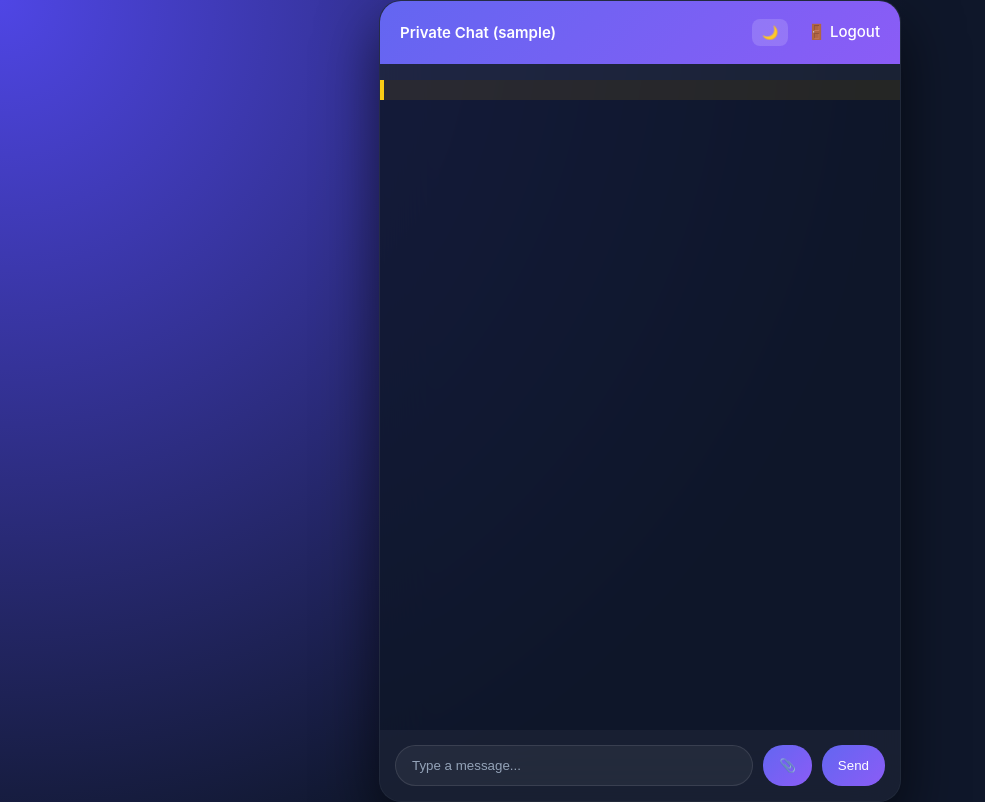
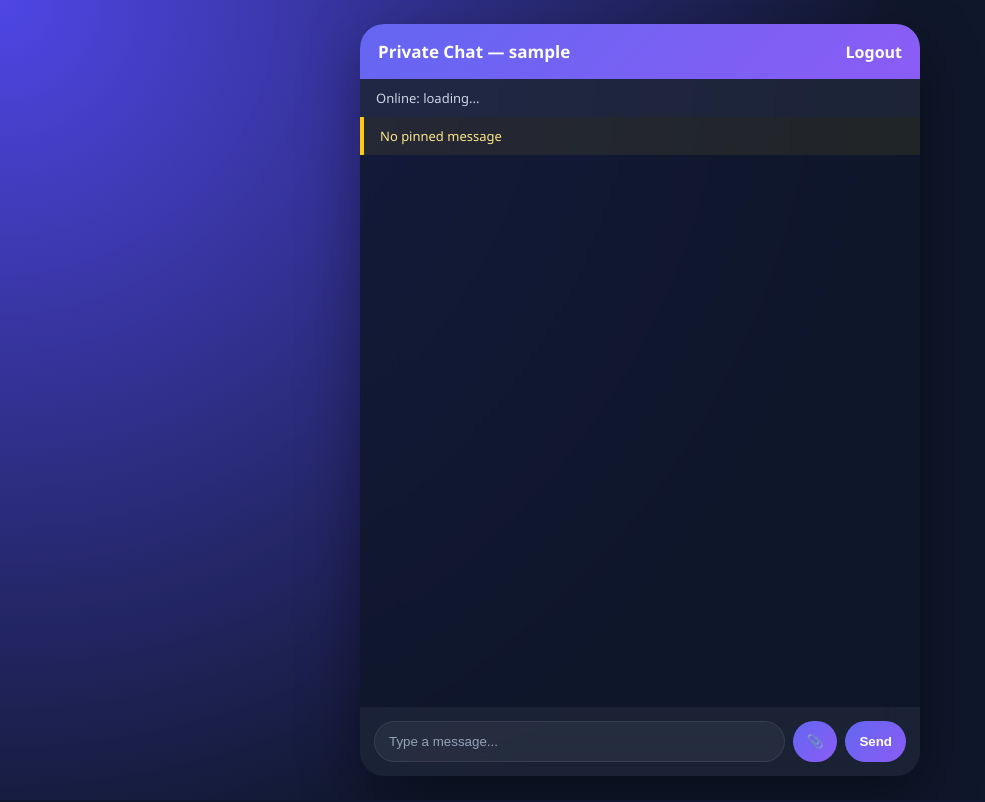
Before and after one commit to Sanketh09/friendly-chat, a Flask app: template templates/chat.html in a window 1280 px wide. Shown: the whole page, without its empty margins (0-985 px from the left). Run offline with Flask 3, Linux system fonts and the light colour scheme; the template is opened without the code that fills it: most values are stand-ins (such as "Sample title", 1, 10 or a date in 2020); some libraries are stand-ins or nearby versions.

Commit message:
Refactor chat.html for improved structure and styling

```diff
--- a/templates/chat.html
+++ b/templates/chat.html
@@ -1,419 +1,363 @@
 <!DOCTYPE html>
-<html>
+<html lang="en">
 <head>
-<title>Advanced Chat</title>
+  <meta charset="UTF-8">
   <meta name="viewport" content="width=device-width, initial-scale=1.0">
-<script src="https://cdn.socket.io/4.0.0/socket.io.min.js"></script>
-
+  <title>Chat | Friendly Chat</title>
+  <script src="https://cdn.socket.io/4.7.5/socket.io.min.js"></script>
   <style>
-:root {
-    --primary: #6366f1;
-    --secondary: #8b5cf6;
-    --accent: #06b6d4;
-    --success: #10b981;
-    --danger: #ef4444;
-}
-
-/* BODY */
+    * { box-sizing: border-box; }
     body {
       margin: 0;
-    font-family: "Inter", "Segoe UI", system-ui, sans-serif;
       min-height: 100vh;
+      font-family: "Segoe UI", Arial, sans-serif;
       background: radial-gradient(circle at top left, #4f46e5, #0f172a 60%);
+      color: white;
       display: flex;
       justify-content: center;
       align-items: center;
     }
-
-/* CONTAINER */
     .chat-container {
       width: 100%;
-    max-width: 520px;
-    height: 100dvh;
+      max-width: 560px;
+      height: 100vh;
       display: flex;
       flex-direction: column;
-    background: rgba(15, 23, 42, 0.85);
-    backdrop-filter: blur(25px);
-    border-radius: 22px;
-    box-shadow: 0 25px 60px rgba(0,0,0,0.6);
+      background: rgba(15, 23, 42, 0.86);
+      backdrop-filter: blur(20px);
+      box-shadow: 0 20px 60px rgba(0,0,0,0.4);
       overflow: hidden;
-    border: 1px solid rgba(255,255,255,0.08);
     }
-
-/* HEADER */
     .chat-header {
-    padding: 18px 20px;
+      padding: 16px 18px;
       display: flex;
+      align-items: center;
       justify-content: space-between;
-    align-items: center;
-    font-weight: 600;
-    font-size: 15px;
-    background: linear-gradient(135deg, var(--primary), var(--secondary));
-    color: white;
+      background: linear-gradient(135deg, #6366f1, #8b5cf6);
     }
-
-.chat-header button {
-    background: rgba(255,255,255,0.15);
-    border: none;
-    padding: 6px 10px;
-    border-radius: 8px;
-    cursor: pointer;
-    color: white;
-    transition: 0.2s ease;
+    .chat-header h2 {
+      margin: 0;
+      font-size: 17px;
     }
-
-.chat-header button:hover {
-    background: rgba(255,255,255,0.25);
-}
-
     .chat-header a {
       color: white;
       text-decoration: none;
-    font-weight: 500;
+      font-weight: 700;
     }
-
-/* ONLINE USERS */
     .online-users {
-    font-size: 12px;
-    padding: 8px 15px;
-    background: rgba(255,255,255,0.05);
+      padding: 10px 16px;
+      font-size: 13px;
+      background: rgba(255,255,255,0.06);
       color: #cbd5e1;
     }
-
-/* PINNED */
     .pinned {
-    padding: 10px 15px;
+      min-height: 20px;
+      padding: 10px 16px;
+      font-size: 13px;
+      color: #fde68a;
+      background: rgba(250, 204, 21, 0.08);
+      border-left: 4px solid #facc15;
+    }
+    .typing {
+      min-height: 18px;
+      padding: 4px 16px;
       font-size: 12px;
-    background: rgba(234, 179, 8, 0.1);
-    border-left: 4px solid #facc15;
-    color: #facc15;
+      color: #94a3b8;
     }
-
-/* CHAT AREA */
+    .reply-indicator {
+      display: none;
+      padding: 8px 16px;
+      font-size: 12px;
+      background: rgba(255,255,255,0.06);
+      color: #cbd5e1;
+    }
     .chat-box {
       flex: 1;
-    padding: 18px;
+      padding: 16px;
       overflow-y: auto;
       display: flex;
       flex-direction: column;
-    gap: 14px;
+      gap: 12px;
     }
-
-/* MESSAGE BASE */
     .message {
-    max-width: 75%;
-    padding: 14px 16px;
+      max-width: 78%;
+      padding: 13px 15px;
       border-radius: 18px;
       font-size: 14px;
-    line-height: 1.5;
-    animation: fadeIn 0.25s ease;
-    position: relative;
+      line-height: 1.45;
       word-wrap: break-word;
     }
-
-/* YOUR MESSAGE */
     .me {
       align-self: flex-end;
-    background: linear-gradient(135deg, var(--accent), var(--primary));
-    color: white;
-    box-shadow: 0 8px 20px rgba(99,102,241,0.4);
+      background: linear-gradient(135deg, #06b6d4, #6366f1);
+      color: #fff;
     }
-
-/* OTHER MESSAGE */
     .other {
       align-self: flex-start;
       background: rgba(255,255,255,0.08);
+      border: 1px solid rgba(255,255,255,0.06);
       color: #e2e8f0;
-    border: 1px solid rgba(255,255,255,0.05);
     }
-
-/* ADMIN HIGHLIGHT */
-.message[style*="gold"] {
-    border: 2px solid gold;
-    box-shadow: 0 0 12px rgba(255,215,0,0.5);
+    .admin-highlight {
+      border: 1px solid rgba(255,215,0,0.5);
+      box-shadow: 0 0 14px rgba(255,215,0,0.15);
     }
-
-/* REPLY */
     .reply-preview {
+      font-size: 12px;
+      margin-bottom: 8px;
+      padding-left: 10px;
+      border-left: 3px solid #22d3ee;
+      color: #cbd5e1;
+    }
+    .timestamp {
+      margin-top: 8px;
       font-size: 11px;
-    opacity: 0.7;
-    border-left: 3px solid var(--accent);
-    padding-left: 8px;
-    margin-bottom: 6px;
+      opacity: 0.75;
+    }
+    .actions {
+      margin-top: 8px;
+      font-size: 12px;
+      opacity: 0.9;
+    }
+    .actions span {
+      cursor: pointer;
+      margin-right: 10px;
+      color: #93c5fd;
+    }
+    .actions span:hover {
+      text-decoration: underline;
+    }
+    .chat-input {
+      display: flex;
+      gap: 8px;
+      padding: 14px;
+      background: rgba(255,255,255,0.05);
+    }
+    .chat-input input[type="text"] {
+      flex: 1;
+      padding: 12px 14px;
+      border-radius: 999px;
+      border: 1px solid rgba(255,255,255,0.08);
+      background: rgba(255,255,255,0.05);
+      color: #fff;
+      outline: none;
+    }
+    .chat-input input[type="text"]::placeholder {
       color: #94a3b8;
     }
-
-/* TIME */
-.timestamp {
-    font-size: 10px;
-    opacity: 0.6;
-    margin-top: 6px;
-}
-
-/* INPUT AREA */
-.chat-input {
-    display: flex;
-    padding: 15px;
-    gap: 10px;
-    background: rgba(255,255,255,0.04);
-}
-
-.chat-input input {
-    flex: 1;
-    padding: 12px 16px;
-    border-radius: 25px;
-    border: 1px solid rgba(255,255,255,0.1);
-    background: rgba(255,255,255,0.05);
-    color: white;
-    outline: none;
-}
-
-.chat-input input::placeholder {
-    color: #94a3b8;
-}
-
     .chat-input button {
       border: none;
-    padding: 10px 16px;
-    border-radius: 20px;
+      padding: 10px 14px;
+      border-radius: 999px;
       cursor: pointer;
-    background: linear-gradient(135deg, var(--primary), var(--secondary));
-    color: white;
-    font-weight: 500;
-    transition: 0.2s ease;
+      background: linear-gradient(135deg, #6366f1, #8b5cf6);
+      color: #fff;
+      font-weight: 700;
     }
-
-.chat-input button:hover {
-    transform: scale(1.05);
-    box-shadow: 0 6px 15px rgba(139,92,246,0.5);
+    .hidden { display: none; }
+    .file-preview img {
+      max-width: 180px;
+      border-radius: 10px;
+      margin-top: 8px;
     }
-
-/* ACTION BUTTONS */
-.action-buttons {
-    font-size: 11px;
-    margin-top: 6px;
-    opacity: 0.6;
+    .file-preview a {
+      color: #7dd3fc;
+      text-decoration: none;
+      font-weight: 700;
     }
-
-.action-buttons span {
-    cursor: pointer;
-    margin-right: 8px;
-    transition: 0.2s;
-}
-
-.action-buttons span:hover {
-    opacity: 1;
-    color: var(--accent);
-}
-
-/* TYPING */
-.typing {
-    font-size: 12px;
-    padding: 5px 15px;
-    color: #94a3b8;
-}
-
-/* ANIMATION */
-@keyframes fadeIn {
-    from {opacity: 0; transform: translateY(5px);}
-    to {opacity: 1; transform: translateY(0);}
-}
-
-/* MOBILE */
-@media (max-width: 768px) {
+    @media (min-width: 768px) {
       .chat-container {
-        border-radius: 0;
+        height: 94vh;
+        max-height: 900px;
+        border-radius: 24px;
       }
     }
   </style>
-
 </head>
-
-<body class="dark">
-
+<body>
   <div class="chat-container">
-
     <div class="chat-header">
-    <div>
-        Private Chat ({{ username }})
-    </div>
-    <div>
-        <button onclick="toggleTheme()">🌙</button>
-        <a href="/logout" style="color:white;margin-left:15px;text-decoration:none;">
-            🚪 Logout
-        </a>
-    </div>
+      <h2>Private Chat — {{ username }}</h2>
+      <a href="/logout">Logout</a>
     </div>
 
-
-    <div class="online-users" id="users"></div>
-    <div class="pinned" id="pinned"></div>
+    <div class="online-users" id="users">Online: loading...</div>
+    <div class="pinned" id="pinned">No pinned message</div>
+    <div class="typing" id="typing"></div>
+    <div class="reply-indicator" id="reply-indicator"></div>
 
     <div class="chat-box" id="chat-box"></div>
-    <div class="typing" id="typing"></div>
 
     <div class="chat-input">
-    <input id="msg" placeholder="Type a message...">
-    <input type="file" id="fileInput" style="display:none" onchange="sendFile()">
-    <button onclick="document.getElementById('fileInput').click()">📎</button>
-    <button onclick="sendMessage()">Send</button>
+      <input id="msg" type="text" placeholder="Type a message...">
+      <input type="file" id="fileInput" class="hidden" onchange="sendFile()">
+      <button type="button" onclick="document.getElementById('fileInput').click()">📎</button>
+      <button type="button" onclick="sendMessage()">Send</button>
     </div>
   </div>
 
   <script>
-var socket = io();
-var username = "{{ username }}";
-var role = "{{ role }}";
-var replyTo = null;
+    const socket = io();
+    const username = "{{ username }}";
+    let replyTo = null;
 
-socket.on("connect", function() {
+    socket.on("connect", function () {
       socket.emit("join");
     });
 
+    socket.on("chat_history", function (messages) {
+      const box = document.getElementById("chat-box");
+      box.innerHTML = "";
+      messages.forEach(function (msg) {
+        appendMessage(msg);
+      });
+    });
 
-function getTime() {
-    const now = new Date();
-    return now.getHours().toString().padStart(2,'0') + ":" +
-           now.getMinutes().toString().padStart(2,'0');
-}
-
-socket.on("update_users", function(users){
-    document.getElementById("users").innerHTML =
+    socket.on("update_users", function (users) {
+      document.getElementById("users").textContent =
         "Online (" + users.length + "): " + users.join(", ");
     });
 
-socket.on("receive_message", function(data){
-    var div = document.createElement("div");
-    if (data.sender === username) {
-    div.className = "message me";
-} else {
-    div.className = "message other";
+    socket.on("receive_message", function (data) {
+      appendMessage(data);
+    });
+
+    socket.on("show_pinned", function (data) {
+      document.getElementById("pinned").textContent = "📌 Pinned: " + (data.text || "");
+    });
+
+    socket.on("show_typing", function (data) {
+      if (data.sender !== username) {
+        document.getElementById("typing").textContent = data.sender + " is typing...";
+        setTimeout(function () {
+          document.getElementById("typing").textContent = "";
+        }, 1200);
+      }
+    });
+
+    socket.on("receive_file", function (data) {
+      appendFileMessage(data);
+    });
+
+    socket.on("file_error", function (data) {
+      alert(data.error || "Upload failed");
+    });
+
+    function getTime() {
+      return new Date().toLocaleTimeString([], { hour: "2-digit", minute: "2-digit" });
     }
 
-// 👇 Add role highlight
-if (data.role === "admin") {
-    div.style.border = "2px solid gold";
-}
+    function sendMessage() {
+      const input = document.getElementById("msg");
+      const text = input.value.trim();
+      if (!text) return;
 
-    div.id = data.id;
-
-    var replyHTML = "";
-    if(data.reply){
-        replyHTML = "<div class='reply-preview'>Reply to: " + data.reply + "</div>";
-    }
-
-    div.innerHTML =
-        replyHTML +
-        "<strong>" + data.sender + (data.role === "admin" ? " 👑" : "") + "</strong><br>" +
-        data.text +
-        "<div class='timestamp'>" + data.time + "</div>" +
-        "<div class='action-buttons'>" +
-        "<span onclick='setReply(\""+data.text+"\")'>↩ Reply</span> | " +
-        "<span onclick='pinMessage(\""+data.text+"\")'>📌 Pin</span>" +
-        "</div>";
-
-    document.getElementById("chat-box").appendChild(div);
-    document.getElementById("chat-box").scrollTop =
-        document.getElementById("chat-box").scrollHeight;
-});
-
-function sendMessage(){
-    var input = document.getElementById("msg");
-
-    if(input.value.trim() !== ""){
-        socket.emit("send_message",{
-    text: input.value,
+      socket.emit("send_message", {
+        text: text,
         time: getTime(),
         reply: replyTo
       });
 
-
       replyTo = null;
       input.value = "";
-    }
+      input.placeholder = "Type a message...";
+      document.getElementById("reply-indicator").style.display = "none";
     }
 
-document.getElementById("msg").addEventListener("keydown", function(e) {
-    if (e.key === "Enter" && !e.shiftKey) {
+    document.getElementById("msg").addEventListener("input", function () {
+      socket.emit("typing", { sender: username });
+    });
+
+    document.getElementById("msg").addEventListener("keydown", function (e) {
+      if (e.key === "Enter") {
         e.preventDefault();
         sendMessage();
       }
     });
 
-function setReply(text){
+    function setReply(text) {
       replyTo = text;
-    document.getElementById("msg").placeholder =
-        "Replying to: " + text;
+      const box = document.getElementById("reply-indicator");
+      box.style.display = "block";
+      box.textContent = "Replying to: " + text;
+      document.getElementById("msg").focus();
     }
 
-function pinMessage(text){
-    socket.emit("pin_message",{ text: text });
-}
-
-socket.on("show_pinned", function(data){
-    document.getElementById("pinned").innerHTML =
-        "📌 Pinned: " + data.text;
-});
-
-function sendTyping(){
-    socket.emit("typing",{ sender: username });
-}
-
-socket.on("show_typing", function(data){
-    if(data.sender !== username){
-        document.getElementById("typing").innerHTML =
-            data.sender + " is typing...";
-        setTimeout(()=>{ document.getElementById("typing").innerHTML=""; },1500);
-    }
-});
-
-function toggleTheme(){
-    document.body.classList.toggle("dark");
-    document.body.classList.toggle("light");
+    function pinMessage(text) {
+      socket.emit("pin_message", { text: text });
     }
 
     function sendFile() {
       const fileInput = document.getElementById("fileInput");
       const file = fileInput.files[0];
-
       if (!file) return;
 
       const reader = new FileReader();
-
-    reader.onload = function(e) {
+      reader.onload = function (e) {
         socket.emit("send_file", {
-            sender: username,
           fileName: file.name,
           fileType: file.type,
           fileData: e.target.result
         });
       };
-
       reader.readAsDataURL(file);
       fileInput.value = "";
     }
 
-socket.on("receive_file", function(data){
-    var div = document.createElement("div");
-    div.className = (data.sender === username) ? "message me" : "message other";
+    function appendMessage(data) {
+      const div = document.createElement("div");
+      const mine = data.sender === username;
+      div.className = "message " + (mine ? "me" : "other") + (data.role === "admin" ? " admin-highlight" : "");
+      div.id = data.id;
 
-    let content = "<strong>" + data.sender + "</strong><br>";
-
-    if(data.fileType.startsWith("image/")){
-        content += "<img src='" + data.fileData + "' style='max-width:150px;border-radius:8px;'>";
-    } else {
-        content += "<a href='" + data.fileData + "' download='" + data.fileName + "' style='color:#00bcd4;'>📁 " + data.fileName + "</a>";
+      let replyHtml = "";
+      if (data.reply) {
+        replyHtml = `<div class="reply-preview">Reply to: ${escapeHtml(data.reply)}</div>`;
       }
 
-    div.innerHTML = content;
+      div.innerHTML = `
+        ${replyHtml}
+        <strong>${escapeHtml(data.sender)}${data.role === "admin" ? " 👑" : ""}</strong><br>
+        ${escapeHtml(data.text || "")}
+        <div class="timestamp">${escapeHtml(data.time || "")}</div>
+        <div class="actions">
+          <span onclick="setReply(${JSON.stringify(data.text || "")})">↩ Reply</span>
+          <span onclick="pinMessage(${JSON.stringify(data.text || "")})">📌 Pin</span>
+        </div>
+      `;
 
-    document.getElementById("chat-box").appendChild(div);
-    document.getElementById("chat-box").scrollTop =
-        document.getElementById("chat-box").scrollHeight;
-});
+      const box = document.getElementById("chat-box");
+      box.appendChild(div);
+      box.scrollTop = box.scrollHeight;
+    }
 
+    function appendFileMessage(data) {
+      const div = document.createElement("div");
+      const mine = data.sender === username;
+      div.className = "message " + (mine ? "me" : "other") + (data.role === "admin" ? " admin-highlight" : "");
 
+      let html = `<strong>${escapeHtml(data.sender)}${data.role === "admin" ? " 👑" : ""}</strong><div class="file-preview">`;
+
+      if (data.fileType && data.fileType.startsWith("image/")) {
+        html += `<img src="${data.fileData}" alt="Uploaded image">`;
+      } else {
+        const label = data.originalName || data.fileName || "File";
+        html += `<a href="${data.fileData}" download="${escapeHtml(label)}">📁 ${escapeHtml(label)}</a>`;
+      }
+
+      html += `</div>`;
+      div.innerHTML = html;
+
+      const box = document.getElementById("chat-box");
+      box.appendChild(div);
+      box.scrollTop = box.scrollHeight;
+    }
+
+    function escapeHtml(text) {
+      const div = document.createElement("div");
+      div.textContent = text ?? "";
+      return div.innerHTML;
+    }
   </script>
-
 </body>
 </html>
```
Lines whose indentation alone changed are shown as unchanged.
